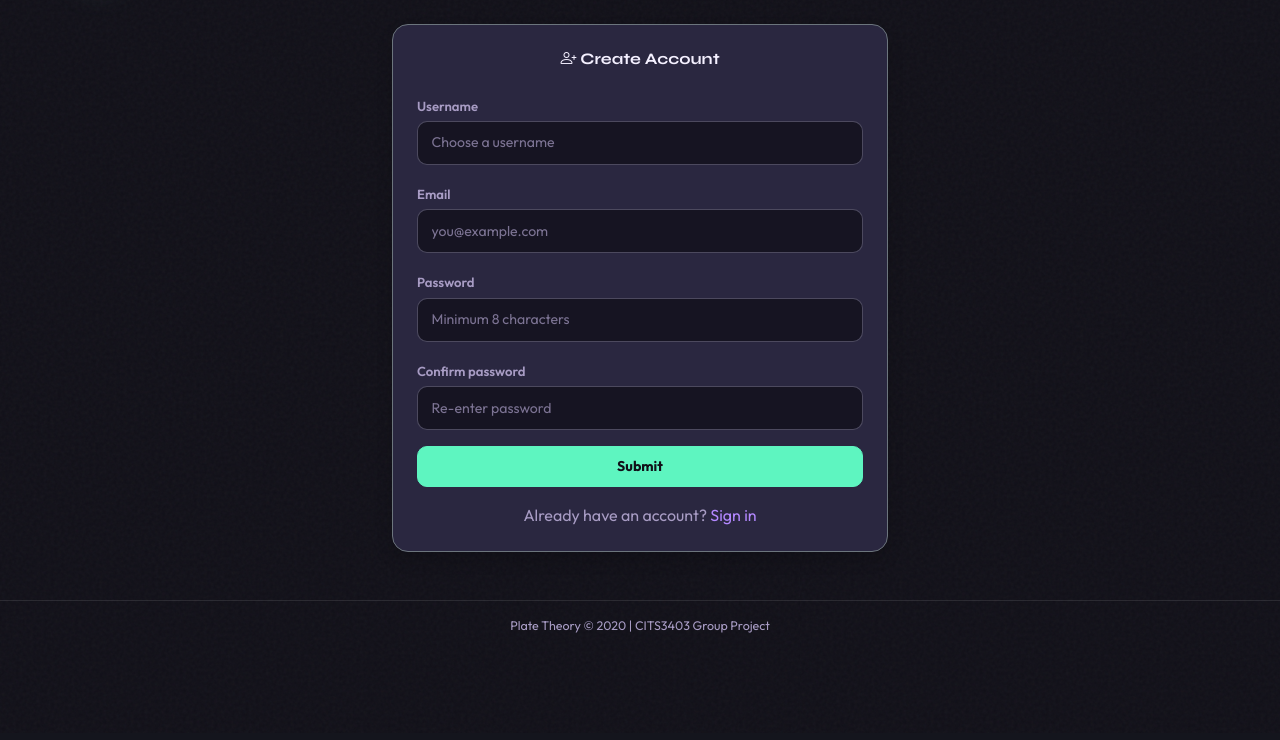
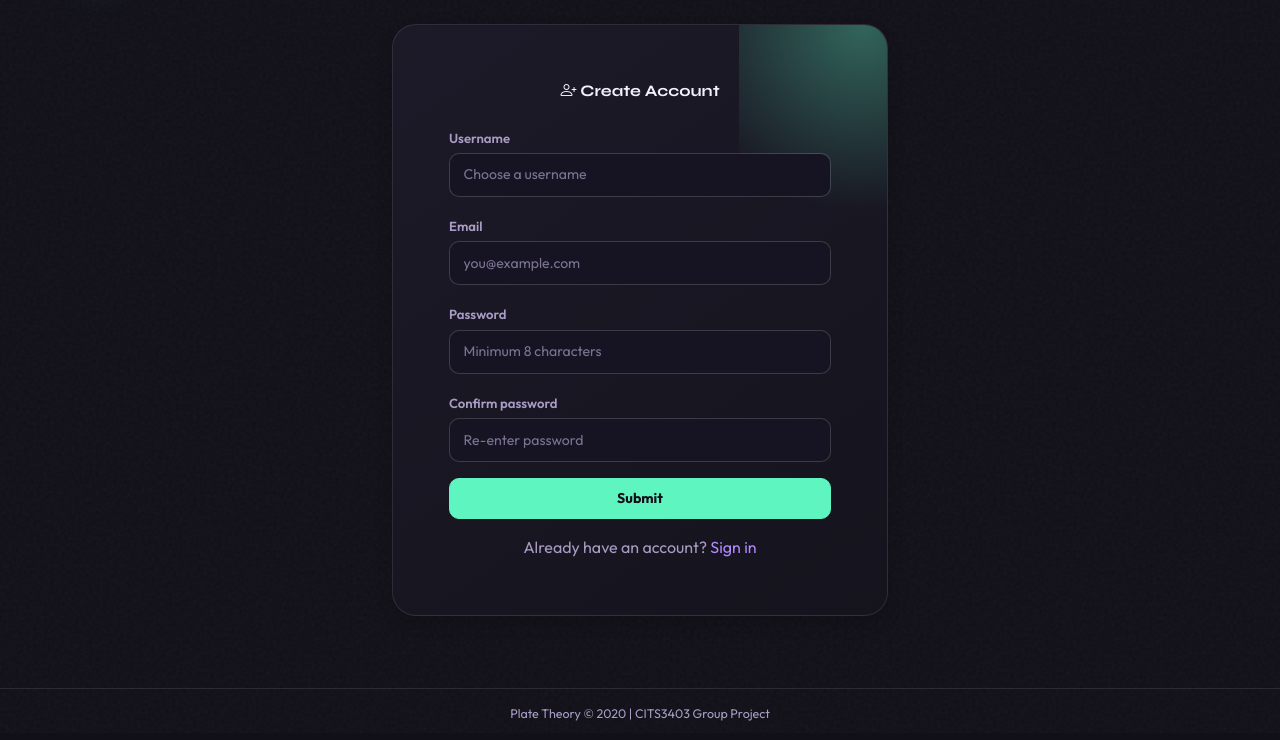
Before and after one commit to Josh-Sporne/project-CITS3403, a Python web app: template app/templates/auth/register.html in a window 1280 px wide. Shown: the part 67-807 px from the top of the page. Before the commit the page ends 700 px from the top, so only its background shows below. Run offline with Jinja, Linux system fonts and the light colour scheme; the template is opened without the code that fills it: most values are stand-ins (such as "Sample title", 1, 10 or a date in 2020); form fields are guessed from the names that the template uses.

Commit message:
fix(auth): theme-aware login/register cards + profile edit form bugs + validator correctness

```diff
--- a/app/templates/auth/login.html
+++ b/app/templates/auth/login.html
@@ -5,7 +5,7 @@
 {% block content %}
 <div class="row justify-content-center">
   <div class="col-12" style="max-width: 420px;">
-    <div class="card bg-dark border-secondary shadow">
+    <div class="card pt-panel shadow">
       <div class="card-body p-4">
         <h2 class="card-title text-center mb-4">
           <i class="bi bi-box-arrow-in-right"></i> Sign In
@@ -16,7 +16,7 @@
 
           <div class="mb-3">
             {{ form.username.label(class="form-label") }}
-            {{ form.username(class="form-control text-light", placeholder="Your username") }}
+            {{ form.username(class="form-control", placeholder="Your username") }}
             {% for error in form.username.errors %}
               <div class="text-danger small mt-1">{{ error }}</div>
             {% endfor %}
@@ -24,7 +24,7 @@
 
           <div class="mb-3">
             {{ form.password.label(class="form-label") }}
-            {{ form.password(class="form-control text-light", placeholder="Password") }}
+            {{ form.password(class="form-control", placeholder="Password") }}
             {% for error in form.password.errors %}
               <div class="text-danger small mt-1">{{ error }}</div>
             {% endfor %}
--- a/app/templates/auth/register.html
+++ b/app/templates/auth/register.html
@@ -5,7 +5,7 @@
 {% block content %}
 <div class="row justify-content-center">
   <div class="col-12" style="max-width: 520px;">
-    <div class="card bg-dark border-secondary shadow">
+    <div class="card pt-panel shadow">
       <div class="card-body p-4">
         <h2 class="card-title text-center mb-4">
           <i class="bi bi-person-plus"></i> Create Account
@@ -16,7 +16,7 @@
 
           <div class="mb-3">
             {{ form.username.label(class="form-label") }}
-            {{ form.username(class="form-control text-light", placeholder="Choose a username") }}
+            {{ form.username(class="form-control", placeholder="Choose a username") }}
             {% for error in form.username.errors %}
               <div class="text-danger small mt-1">{{ error }}</div>
             {% endfor %}
@@ -24,7 +24,7 @@
 
           <div class="mb-3">
             {{ form.email.label(class="form-label") }}
-            {{ form.email(class="form-control text-light", placeholder="you@example.com") }}
+            {{ form.email(class="form-control", placeholder="you@example.com") }}
             {% for error in form.email.errors %}
               <div class="text-danger small mt-1">{{ error }}</div>
             {% endfor %}
@@ -32,7 +32,7 @@
 
           <div class="mb-3">
             {{ form.password.label(class="form-label") }}
-            {{ form.password(class="form-control text-light", placeholder="Minimum 8 characters") }}
+            {{ form.password(class="form-control", placeholder="Minimum 8 characters") }}
             {% for error in form.password.errors %}
               <div class="text-danger small mt-1">{{ error }}</div>
             {% endfor %}
@@ -40,7 +40,7 @@
 
           <div class="mb-3">
             {{ form.confirm_password.label(class="form-label") }}
-            {{ form.confirm_password(class="form-control text-light", placeholder="Re-enter password") }}
+            {{ form.confirm_password(class="form-control", placeholder="Re-enter password") }}
             {% for error in form.confirm_password.errors %}
               <div class="text-danger small mt-1">{{ error }}</div>
             {% endfor %}
```
Also changed, not shown: app/auth/forms.py (+18 -2 lines), app/templates/auth/profile.html (+9 -20 lines).
